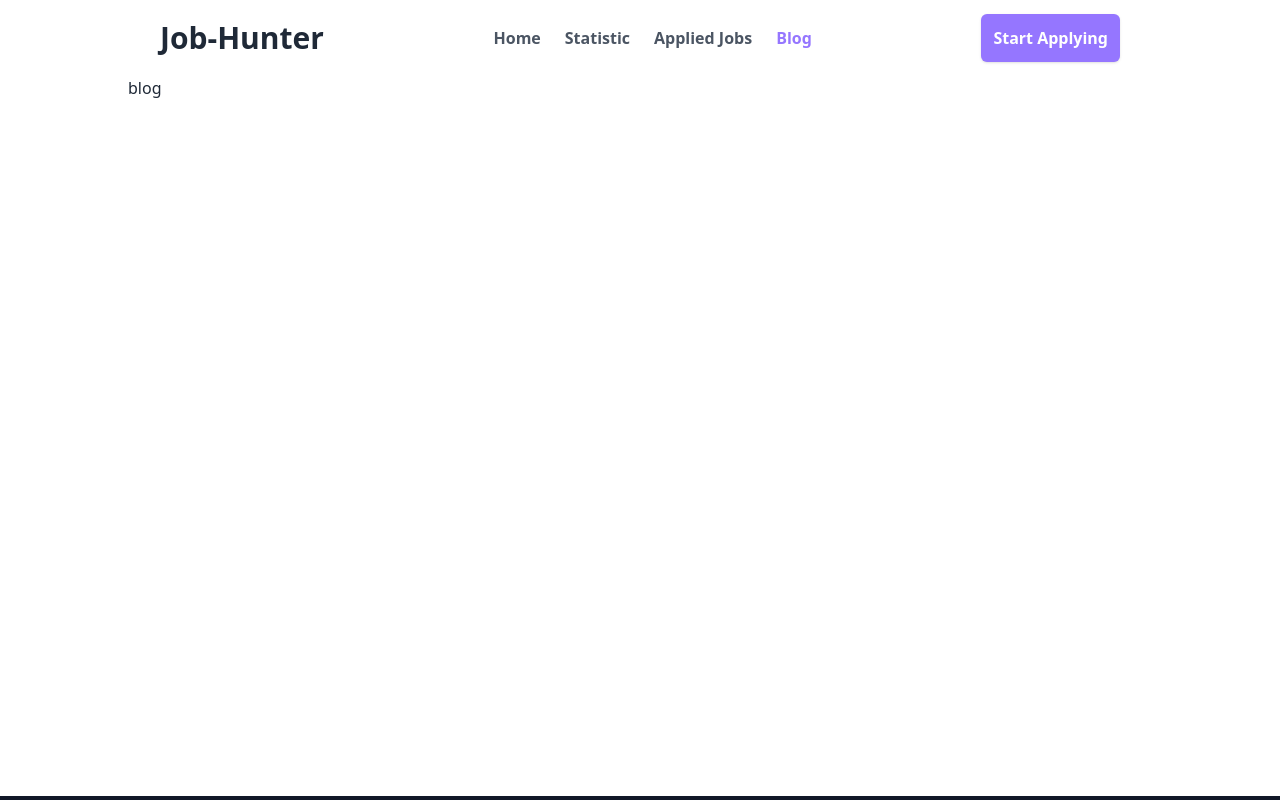
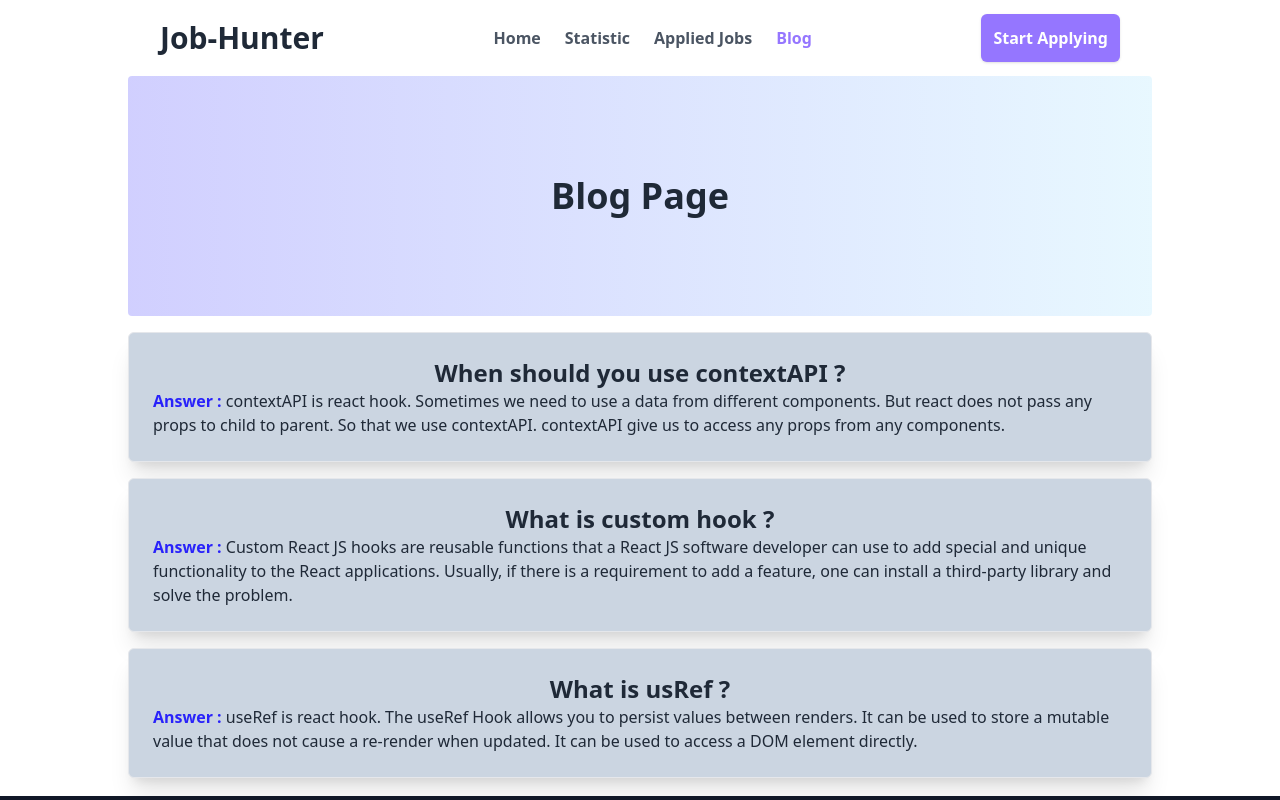
Before and after one commit to Shajib-Dv/job-hunt, a React (Vite) app: page /blog in a window 1280 px wide. Shown: the top 800 px of the page. Built offline with nearby package versions, Linux system fonts and the light colour scheme.

Commit message:
readme file added

```diff
--- a/src/components/AppliedJobs.jsx
+++ b/src/components/AppliedJobs.jsx
@@ -4,30 +4,34 @@ import React, { useEffect, useState } from "react";
 import { getAppliedJob } from "../utilities/fakeDB";
 import { useLoaderData } from "react-router-dom";
 import AppliedJobList from "./AppliedJobList";
+import CommonPage from "./CommonPage";
 
 const AppliedJobs = () => {
   const [appliedJob, setAppliedJob] = useState([]);
+  const [remaining, setRemaining] = useState([]);
   const data = useLoaderData();
   // console.log(data);
 
   useEffect(() => {
+    let remainingJob = [];
     const storedJob = getAppliedJob();
-    let remainingJob = [];
     for (const id in storedJob) {
       const remaining = data && data.find((j) => j.id === id);
       remainingJob.push(remaining);
     }
+    setRemaining(remainingJob);
     setAppliedJob(remainingJob);
   }, []);
+
   // console.log(appliedJob);
   const getValue = (value) => {
     const filteredJob =
-      appliedJob && appliedJob.filter((j) => j.remoteOrOnsite === value);
+      remaining && remaining.filter((j) => j.remoteOrOnsite === value);
     setAppliedJob(filteredJob);
   };
   return (
     <>
-      <h3 className="text-5xl text-center font-bold my-20">Applied job</h3>
+      <CommonPage>Applied job</CommonPage>
       <div className="text-right my-6">
         <select
           onChange={(e) => getValue(e.target.value)}
--- a/src/components/Blog.jsx
+++ b/src/components/Blog.jsx
@@ -1,12 +1,47 @@
 /** @format */
 
 import React from "react";
+import CommonPage from "./CommonPage";
 
 const Blog = () => {
   return (
-    <div>
-      <h3>blog</h3>
-    </div>
+    <>
+      <CommonPage>Blog Page</CommonPage>
+      <div className="border rounded-md shadow-xl bg-slate-300 mt-4 p-6">
+        <h2 className="text-2xl text-center font-bold">
+          When should you use contextAPI ?
+        </h2>
+        <p>
+          <span className="font-bold text-[#2922fa]">Answer : </span>
+          contextAPI is react hook. Sometimes we need to use a data from
+          different components. But react does not pass any props to child to
+          parent. So that we use contextAPI. contextAPI give us to access any
+          props from any components.
+        </p>
+      </div>
+      <div className="border rounded-md shadow-xl bg-slate-300 mt-4 p-6">
+        <h2 className="text-2xl text-center font-bold">
+          What is custom hook ?
+        </h2>
+        <p>
+          <span className="font-bold text-[#2922fa]">Answer : </span>Custom
+          React JS hooks are reusable functions that a React JS software
+          developer can use to add special and unique functionality to the React
+          applications. Usually, if there is a requirement to add a feature, one
+          can install a third-party library and solve the problem.
+        </p>
+      </div>
+      <div className="border rounded-md shadow-xl bg-slate-300 my-4 p-6">
+        <h2 className="text-2xl text-center font-bold">What is usRef ?</h2>
+        <p>
+          <span className="font-bold text-[#2922fa]">Answer : </span>
+          useRef is react hook. The useRef Hook allows you to persist values
+          between renders. It can be used to store a mutable value that does not
+          cause a re-render when updated. It can be used to access a DOM element
+          directly.
+        </p>
+      </div>
+    </>
   );
 };
 
--- /dev/null
+++ b/src/components/CommonPage.jsx
@@ -0,0 +1,13 @@
+/** @format */
+
+import React from "react";
+
+const CommonPage = ({ children }) => {
+  return (
+    <div className="flex items-center justify-center h-32 md:h-60 bg-gradient-to-r from-[#8884fe63] to-[#84d9fe30] rounded ">
+      <h1 className="text-4xl  font-bold">{children}</h1>
+    </div>
+  );
+};
+
+export default CommonPage;
--- a/src/components/JobDetails.jsx
+++ b/src/components/JobDetails.jsx
@@ -13,6 +13,7 @@ import {
   EnvelopeIcon,
 } from "@heroicons/react/24/solid";
 import { addToDb } from "../utilities/fakeDB";
+import CommonPage from "./CommonPage";
 
 const JobDetails = () => {
   const jobId = useParams();
@@ -43,20 +44,20 @@ const JobDetails = () => {
   };
   return (
     <>
-      <h2 className="text-5xl font-bold py-10 text-center">Job details</h2>
+      <CommonPage>Job Details</CommonPage>
       <div className="md:flex my-20">
         <div className="md:w-3/5 space-y-3 font-semibold px-4 md:px-10">
           <p>
-            <span className="font-bold">Description: </span>
+            <span className="font-bold text-2xl">Description: </span>
             {jobDescription}
           </p>
           <p>
-            <span className="font-bold">Job Responsibility: </span>
+            <span className="font-bold text-2xl">Job Responsibility: </span>
             {jobResponsibility}
           </p>
-          <p className="font-bold">Educational Requirements:</p>
+          <p className="font-bold text-2xl">Educational Requirements:</p>
           <p>{educationalRequirements}</p>
-          <p className="font-bold">Experiences:</p>
+          <p className="font-bold text-2xl">Experiences:</p>
           <p>{experiences}</p>
         </div>
         <div className="bg-[#F4F2FF] rounded p-4 space-y-2 text-black md:w-2/5">
--- a/src/components/Statistic.jsx
+++ b/src/components/Statistic.jsx
@@ -5,14 +5,14 @@ import React from "react";
 import { ResponsiveContainer, PieChart, Pie, Legend, Tooltip } from "recharts";
 
 const data = [
-  { name: "Assignment 1", value: 60 },
-  { name: "Assignment 2", value: 59 },
-  { name: "Assignment 3", value: 60 },
-  { name: "Assignment 4", value: 60 },
-  { name: "Assignment 5", value: 60 },
-  { name: "Assignment 6", value: 60 },
-  { name: "Assignment 7", value: 57 },
-  { name: "Assignment 8", value: 60 },
+  { id: 1, name: "Assignment 1", value: 60 },
+  { id: 2, name: "Assignment 2", value: 59 },
+  { id: 3, name: "Assignment 3", value: 60 },
+  { id: 4, name: "Assignment 4", value: 60 },
+  { id: 5, name: "Assignment 5", value: 60 },
+  { id: 6, name: "Assignment 6", value: 60 },
+  { id: 7, name: "Assignment 7", value: 57 },
+  { id: 8, name: "Assignment 8", value: 60 },
 ];
 
 const Statistic = () => {
```
Also changed, not shown: 1 other file (tests, documents, lock files or other folders).
